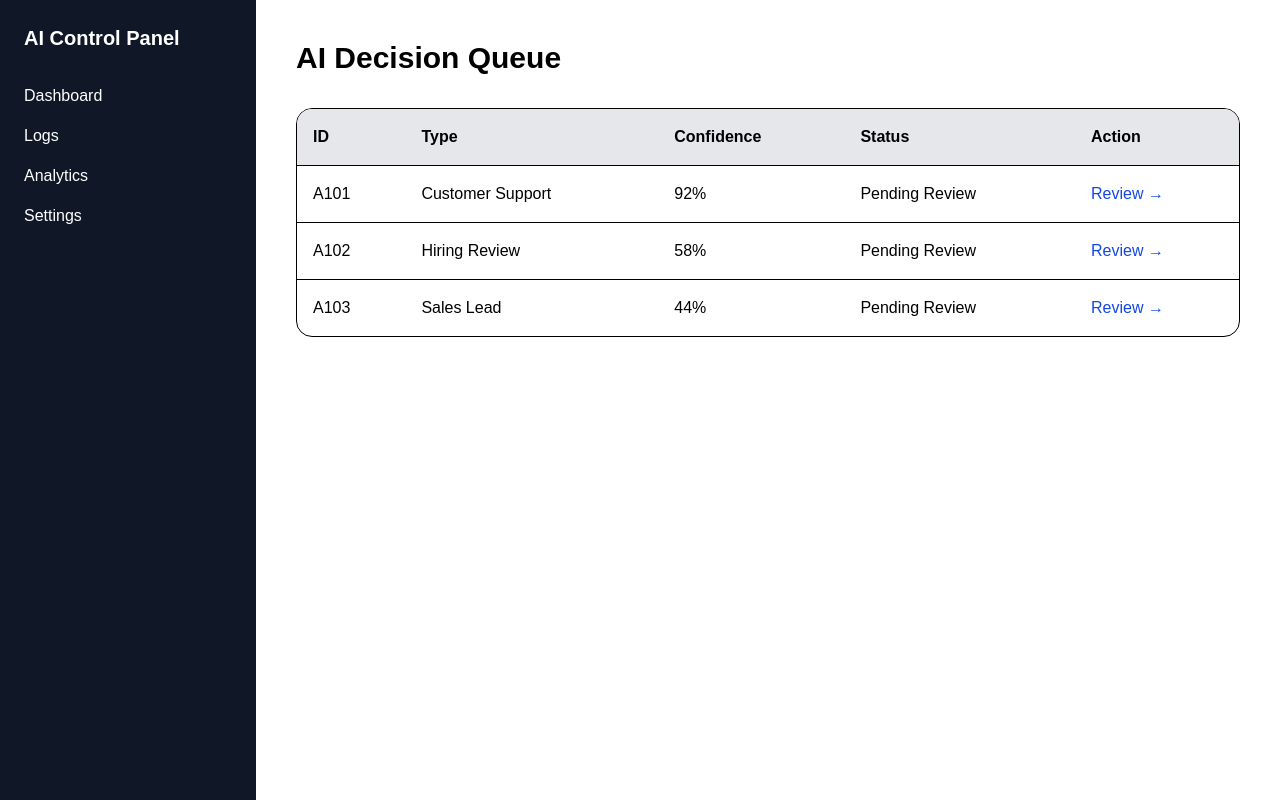
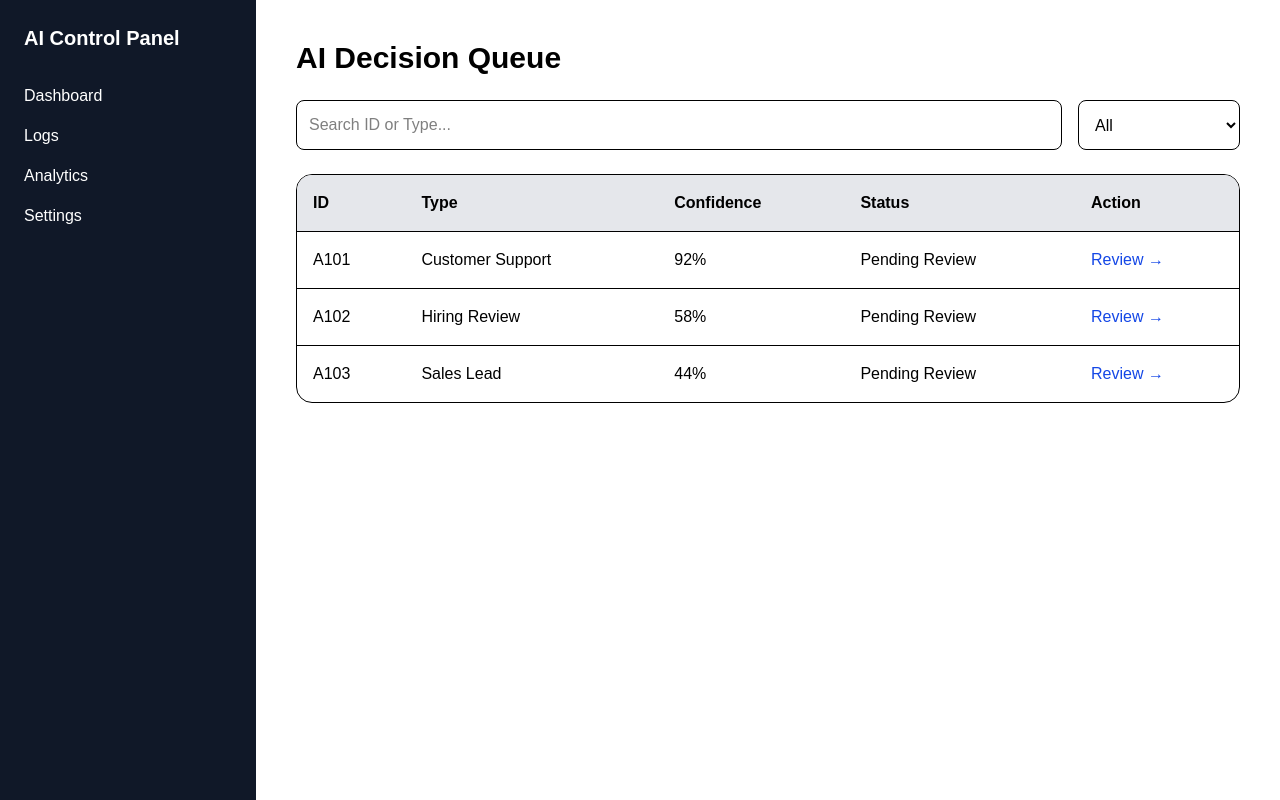
Before and after one commit to Unique-Ade/ai-agentic-automation-platform, a Next.js app: page / in a window 1280 px wide. Built offline with nearby package versions, Linux system fonts and the light colour scheme.

Commit message:
feat: add dashboard search and status filtering

```diff
--- a/app/page.tsx
+++ b/app/page.tsx
@@ -4,28 +4,56 @@ import { useEffect, useState } from "react";
 import Link from "next/link";
 
 export default function HomePage() {
-  const [data, setData] = useState([]);
+  const [data, setData] = useState<any[]>([]);
+  const [search, setSearch] = useState("");
+  const [filter, setFilter] = useState("All");
 
-  function loadData() {
+  useEffect(() => {
     fetch("/api/decisions")
       .then((res) => res.json())
       .then((json) => setData(json));
-  }
+  }, []);
 
-  useEffect(() => {
-    loadData();
+  const filtered = data.filter((item) => {
+    const matchesSearch =
+      item.id.toLowerCase().includes(search.toLowerCase()) ||
+      item.type.toLowerCase().includes(search.toLowerCase());
 
-    const interval = setInterval(loadData, 2000);
+    const matchesFilter =
+      filter === "All" ? true : item.status === filter;
 
-    return () => clearInterval(interval);
-  }, []);
+    return matchesSearch && matchesFilter;
+  });
 
   return (
     <main className="min-h-screen bg-white p-10 text-black">
       <div className="max-w-6xl mx-auto">
-        <h1 className="text-3xl font-bold mb-8">
+
+        <h1 className="text-3xl font-bold mb-6">
           AI Decision Queue
         </h1>
+
+        <div className="flex gap-4 mb-6">
+          <input
+            type="text"
+            placeholder="Search ID or Type..."
+            className="border p-3 rounded-lg w-full"
+            value={search}
+            onChange={(e) => setSearch(e.target.value)}
+          />
+
+          <select
+            className="border p-3 rounded-lg"
+            value={filter}
+            onChange={(e) => setFilter(e.target.value)}
+          >
+            <option>All</option>
+            <option>Pending Review</option>
+            <option>Approved</option>
+            <option>Rejected</option>
+            <option>Reprocessing</option>
+          </select>
+        </div>
 
         <div className="border rounded-2xl overflow-hidden">
           <table className="w-full">
@@ -40,7 +68,7 @@ export default function HomePage() {
             </thead>
 
             <tbody>
-              {data.map((item: any, index) => (
+              {filtered.map((item, index) => (
                 <tr key={index} className="border-t">
                   <td className="p-4">{item.id}</td>
                   <td className="p-4">{item.type}</td>
@@ -57,12 +85,83 @@ export default function HomePage() {
                 </tr>
               ))}
             </tbody>
+
           </table>
         </div>
       </div>
     </main>
   );
 }
+
+
+
+
+
+// "use client";
+
+// import { useEffect, useState } from "react";
+// import Link from "next/link";
+
+// export default function HomePage() {
+//   const [data, setData] = useState([]);
+
+//   function loadData() {
+//     fetch("/api/decisions")
+//       .then((res) => res.json())
+//       .then((json) => setData(json));
+//   }
+
+//   useEffect(() => {
+//     loadData();
+
+//     const interval = setInterval(loadData, 2000);
+
+//     return () => clearInterval(interval);
+//   }, []);
+
+//   return (
+//     <main className="min-h-screen bg-white p-10 text-black">
+//       <div className="max-w-6xl mx-auto">
+//         <h1 className="text-3xl font-bold mb-8">
+//           AI Decision Queue
+//         </h1>
+
+//         <div className="border rounded-2xl overflow-hidden">
+//           <table className="w-full">
+//             <thead className="bg-gray-200 text-left">
+//               <tr>
+//                 <th className="p-4">ID</th>
+//                 <th className="p-4">Type</th>
+//                 <th className="p-4">Confidence</th>
+//                 <th className="p-4">Status</th>
+//                 <th className="p-4">Action</th>
+//               </tr>
+//             </thead>
+
+//             <tbody>
+//               {data.map((item: any, index) => (
+//                 <tr key={index} className="border-t">
+//                   <td className="p-4">{item.id}</td>
+//                   <td className="p-4">{item.type}</td>
+//                   <td className="p-4">{item.confidence}%</td>
+//                   <td className="p-4">{item.status}</td>
+//                   <td className="p-4">
+//                     <Link
+//                       href={`/decision/${item.id}`}
+//                       className="text-blue-700 hover:underline"
+//                     >
+//                       Review →
+//                     </Link>
+//                   </td>
+//                 </tr>
+//               ))}
+//             </tbody>
+//           </table>
+//         </div>
+//       </div>
+//     </main>
+//   );
+// }
 
 
 
```
